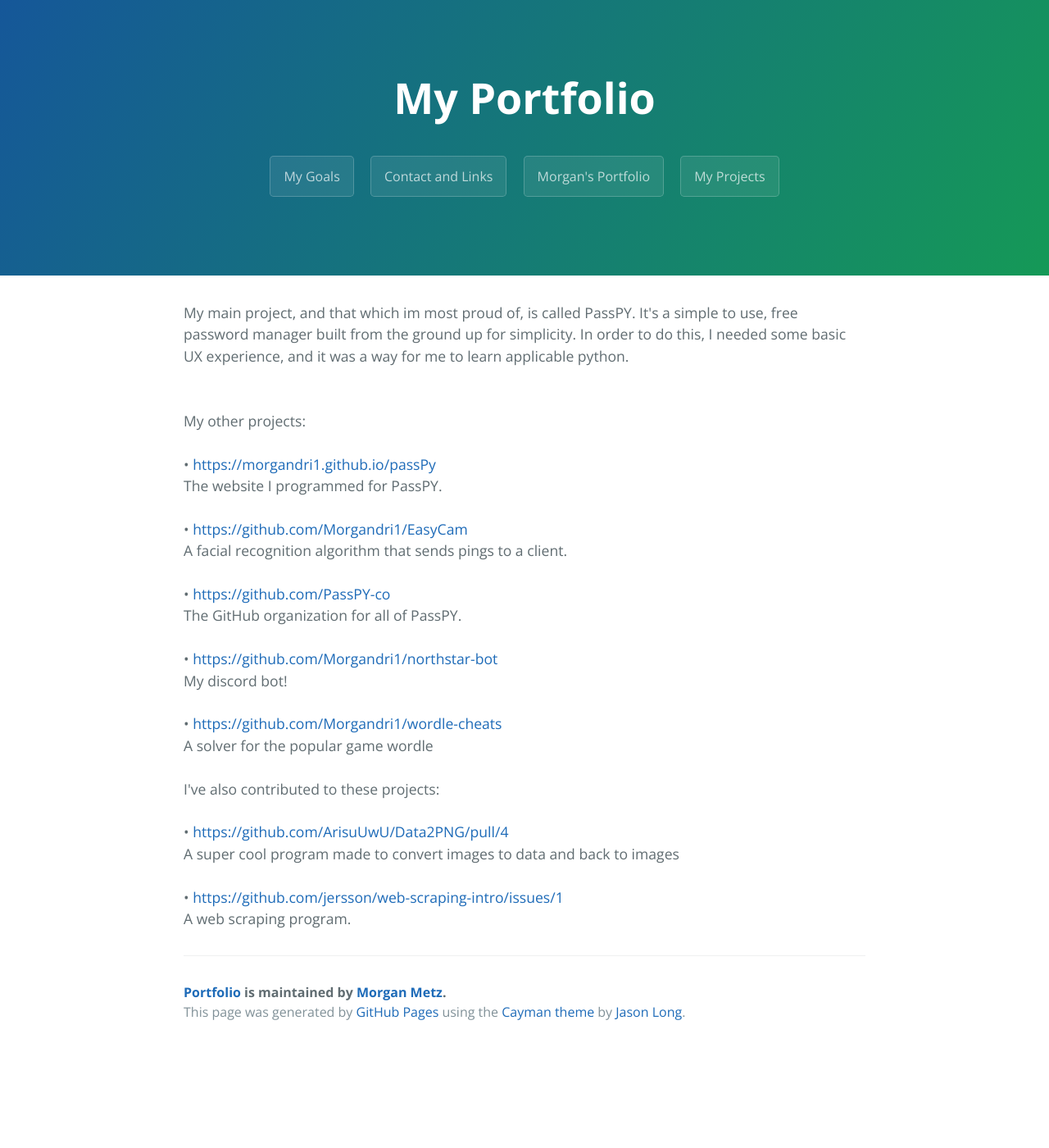
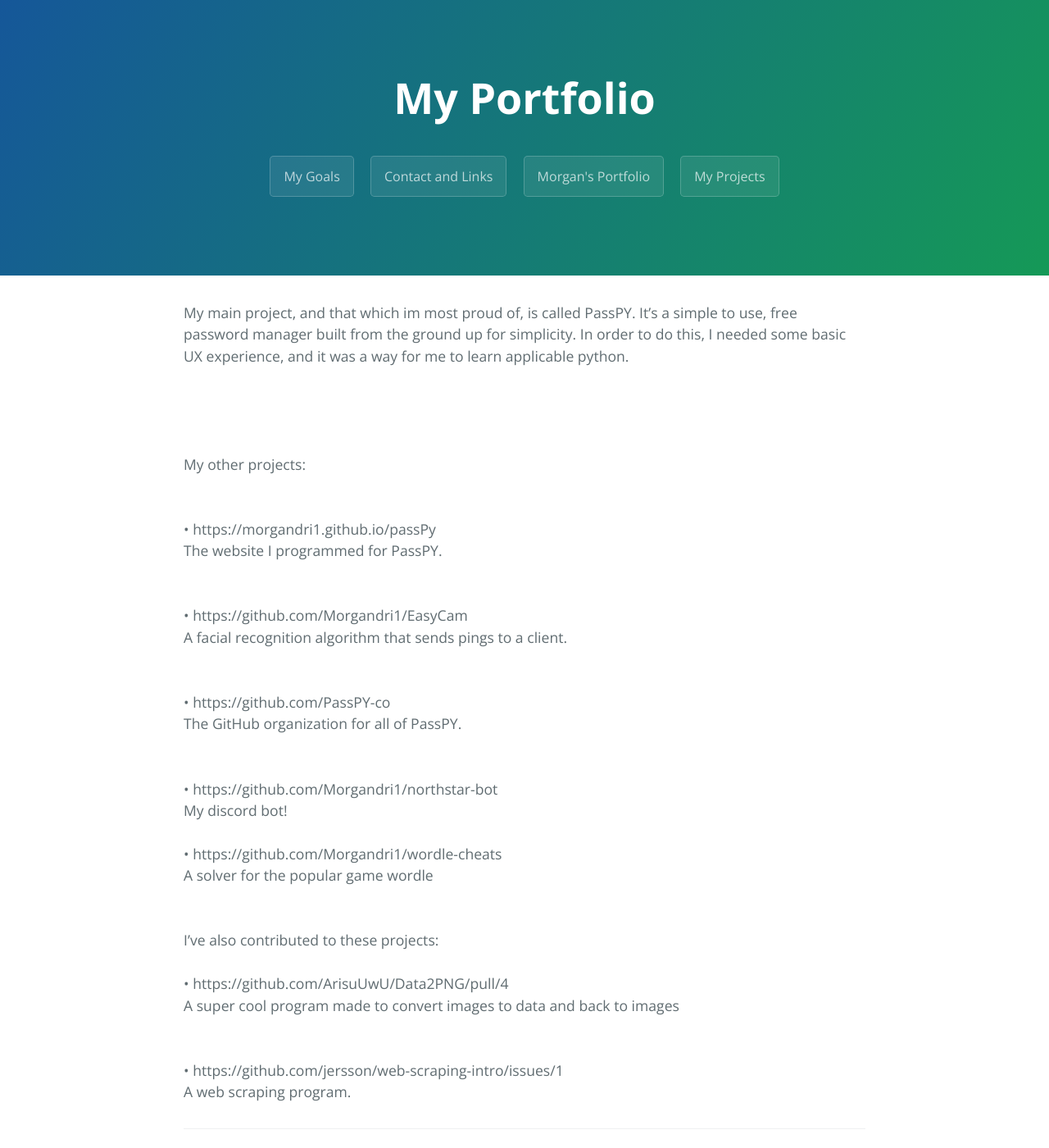
Before and after one commit to Morgandri1/portfolio, a Jekyll site: the page built from projects.md, in a window 1280 px wide and 1400 px high. Shown: the whole window at 82% size. Built offline with Jekyll 4.4.1, drawn with Linux system fonts in a browser that asks for light colours.

Commit message:
Update projects.md

```diff
--- a/projects.md
+++ b/projects.md
@@ -3,32 +3,30 @@
 layout: template
 filename: projects
 ---
-<p>
 My main project, and that which im most proud of, is called PassPY. It's a simple to use, free password manager built from the ground up for simplicity. In order to do this, I needed some basic UX experience, and it was a way for me to learn applicable python.
 <br>
 <br>
 <br>My other projects:
 <br>
-<br>  • <a>https://morgandri1.github.io/passPy</a>
+<br>  • https://morgandri1.github.io/passPy
 <br>The website I programmed for PassPY.
 <br>
-<br>  • <a>https://github.com/Morgandri1/EasyCam</a>
+<br>  • https://github.com/Morgandri1/EasyCam
 <br>A facial recognition algorithm that sends pings to a client.
 <br>
-<br>  • <a>https://github.com/PassPY-co</a>
+<br>  • https://github.com/PassPY-co
 <br>The GitHub organization for all of PassPY.
 <br>
-<br>  • <a>https://github.com/Morgandri1/northstar-bot</a>
+<br>  • https://github.com/Morgandri1/northstar-bot
 <br>My discord bot!
 <br>
-<br>  • <a>https://github.com/Morgandri1/wordle-cheats</a>
+<br>  • https://github.com/Morgandri1/wordle-cheats
 <br> A solver for the popular game wordle
 <br>
 <br>I've also contributed to these projects:
 <br>
-<br>  • <a>https://github.com/ArisuUwU/Data2PNG/pull/4</a>
+<br>  • https://github.com/ArisuUwU/Data2PNG/pull/4
 <br>A super cool program made to convert images to data and back to images
 <br>
-<br>  • <a>https://github.com/jersson/web-scraping-intro/issues/1</a>
+<br>  • https://github.com/jersson/web-scraping-intro/issues/1
 <br>A web scraping program.
-</p>
```
